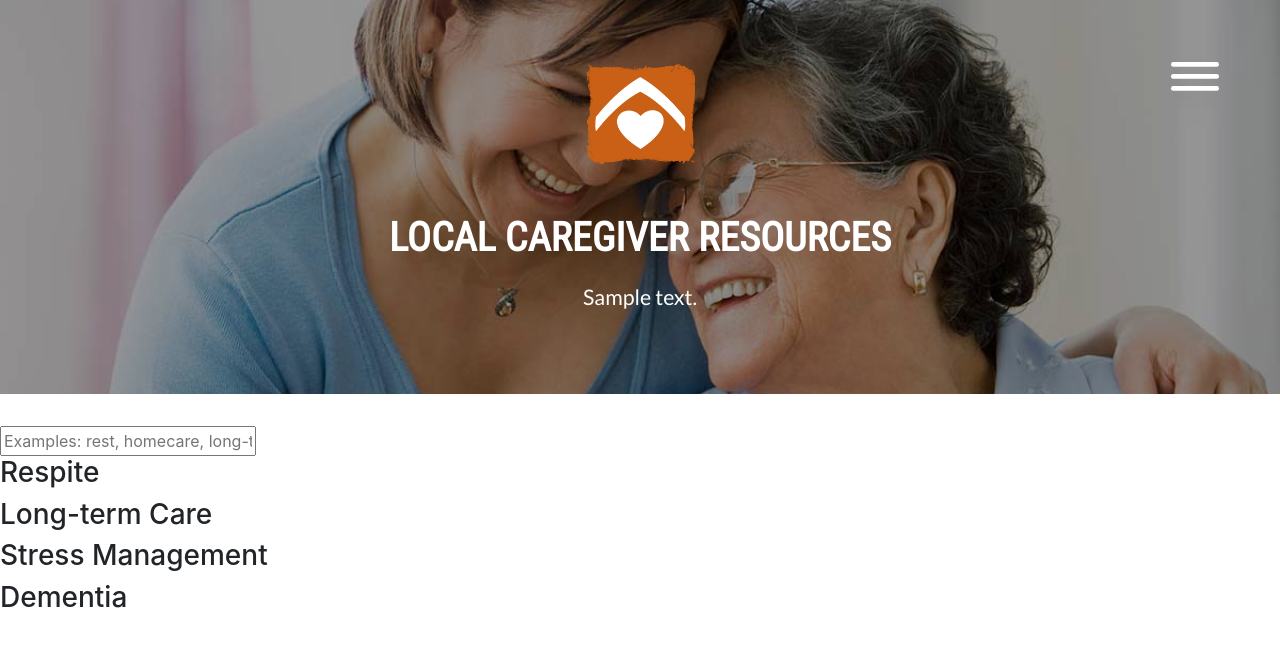
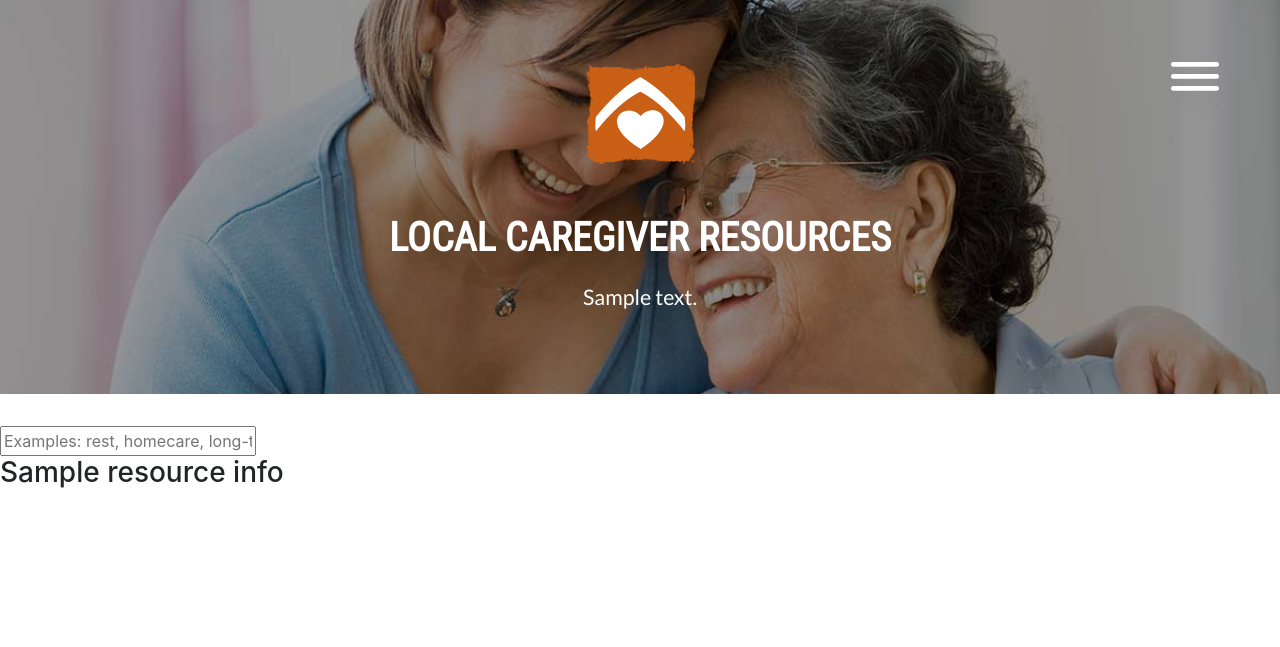
Before and after one commit to mnapoleonBR/CaregiverSupport, a Flask app: template webapp/templates/localresources.html in a window 1280 px wide. Shown: the top 647 px of the page. Run offline with Flask 2, Linux system fonts and the light colour scheme; the template is opened without the code that fills it: most values are stand-ins (such as "Sample title", 1, 10 or a date in 2020); some libraries are stand-ins or nearby versions.

Commit message:
prepare local resources for adding tags into UI; change text color on hover

```diff
--- a/webapp/helpers.py
+++ b/webapp/helpers.py
@@ -14,9 +14,9 @@ def template(filename, **kwargs):
 def env_is_dev():
     return os.environ.get('PROD') != "true"
 
-def createKeywordToResourceMap(resourceToKeywords):
+def createKeywordToResourceMap(resourceInfo):
     keywordToResources = defaultdict(list)
-    for resource_name, resource_object in resourceToKeywords.items():
+    for resource_name, resource_object in resourceInfo.items():
         for keyword in resource_object["keywords"]:
             keywordToResources[keyword].append(resource_name)
     return keywordToResources
--- a/webapp/templates/localresources.html
+++ b/webapp/templates/localresources.html
@@ -19,35 +19,30 @@ BakerRipley Local Resources Page
     <div class="searchBarContainer">
         <input class="searchBar" id="resourceSearchBar" placeholder="Examples: rest, homecare, long-term care"></input>
     </div>
+
     <div class="resourcesResultsContainer">
         <div class="resourceResults">
-            <div class="resultColumn" id="respite">
-                <div class="resultPanel">
-                    <h3>Respite</h3>
+            {% for resource_id, resource_info in resourceInfoMap.iteritems() %}
+                <div class="resultColumn" id="{{ resource_id }}">
+                    <div class="resultPanel">
+                        <h3>{{ resource_info.longer_title }}</h3>
+                        <div class="keywordTags">
+                            <!-- {% for keyword in resource_info.keywords %}
+                                <span class="keywordTag">
+                                    {{ keyword }}
+                                </span>
+                            {% endfor %} -->
+                        </div>
+                    </div>
                 </div>
-            </div>
-            <div class="resultColumn" id="long-term">
-                <div class="resultPanel">
-                    <h3>Long-term Care</h3>
-                </div>
-            </div>
-            <div class="resultColumn" id="stress">
-                <div class="resultPanel">
-                    <h3>Stress Management</h3>
-                </div>
-            </div>
-            <div class="resultColumn" id="dementia">
-                <div class="resultPanel">
-                    <h3>Dementia</h3>
-                </div>
-            </div>
+            {% endfor %}
         </div>
     </div>
 </div>
 
 <script>
     // make the keywordToResource dictionary available to Javascript code
-    contextVar = {{ keywordToResources | safe }}
+    keywordToResources = {{ keywordToResources | safe }}
 </script>
 
 {% endblock %}
```
Also changed, not shown: webapp/__init__.py (+4 -4 lines), webapp/resources_list.py (+13 -3 lines), webapp/static/assets/css/localresources.css (+6 -1 lines), webapp/static/assets/js/localresources.js (+10 -3 lines).
